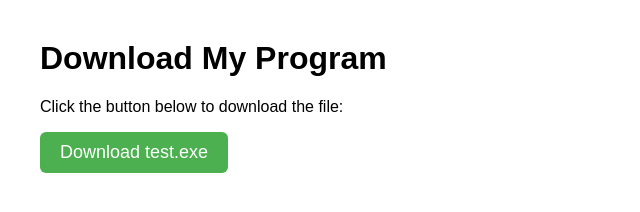
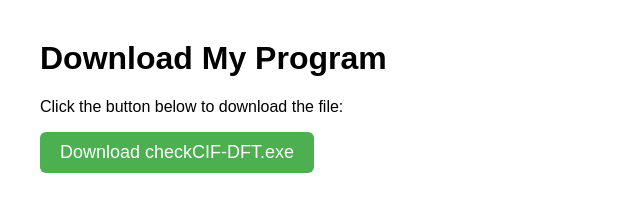
Before and after one commit to fnukalf/test, a plain HTML site: page index.html in a window 1280 px wide. Shown: the whole page, without its empty margins (0-640 px from the left). Drawn offline with Linux system fonts and the light colour scheme.

Commit message:
Update index.html

```diff
--- a/index.html
+++ b/index.html
@@ -28,7 +28,7 @@
 
     <p>Click the button below to download the file:</p>
 
-    <a href="test.exe" download class="download-button">Download test.exe</a>
+    <a href="checkCIF-DFT.exe" download class="download-button">Download checkCIF-DFT.exe</a>
 
 </body>
 </html>
```
